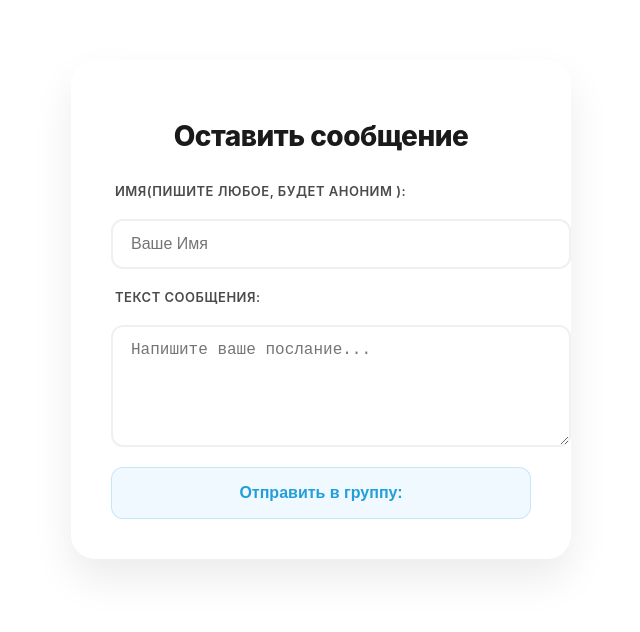
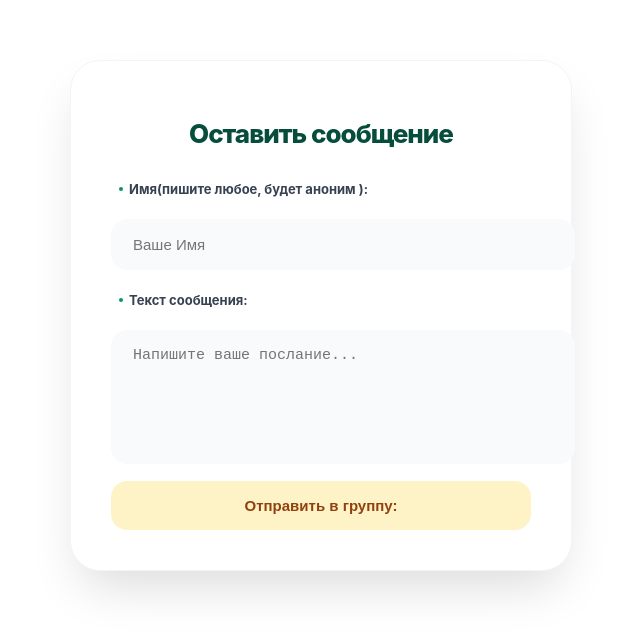
Before and after one commit to Danikowo/-j-j, a plain HTML site: page index.html in a window 1280 px wide. Shown: the whole page, without its empty margins (319-959 px from the left). Drawn offline with Linux system fonts and the light colour scheme; files whose address does not match are found by name.

Commit message:
Update style.css

```diff
--- a/style.css
+++ b/style.css
@@ -1,95 +1,117 @@
 :root {
-    --primary-gradient: linear-gradient(135deg, #667eea 0%, #764ba2 100%);
-    --tg-color: #229ED9;
-    --input-bg: rgba(255, 255, 255, 0.9);
+    /* Основная палитра */
+    --bg-page: #0f172a; /* Темный фон для всей страницы, если нужно */
+    --accent-emerald: #059669;
+    --accent-gold: #fbbf24;
+    --card-bg: #ffffff;
+    --input-focus: #10b981;
 }
 
 .form-container {
     max-width: 420px;
     margin: 60px auto;
     padding: 40px;
-    background: #ffffff;
-    border-radius: 24px;
-    /* Глубокая мягкая тень */
-    box-shadow: 0 20px 40px rgba(0, 0, 0, 0.08);
-    font-family: 'Inter', -apple-system, sans-serif;
+    background: var(--card-bg);
+    border-radius: 30px; /* Еще более мягкие углы */
+    box-shadow: 0 25px 50px -12px rgba(0, 0, 0, 0.15);
+    font-family: 'Inter', system-ui, -apple-system, sans-serif;
+    border: 1px solid #f1f5f9;
 }
 
 h1 {
     text-align: center;
-    color: #1a1a1a;
-    margin-bottom: 30px;
-    font-size: 28px;
+    color: #064e3b; /* Глубокий зеленый */
+    margin-bottom: 32px;
+    font-size: 26px;
     font-weight: 800;
-    letter-spacing: -0.5px;
+    letter-spacing: -1px;
 }
 
 #form {
     display: flex;
     flex-direction: column;
-    gap: 20px;
+    gap: 22px;
 }
 
 label {
-    font-weight: 600;
-    color: #4a4a4a;
+    font-weight: 700;
+    color: #374151;
     font-size: 13px;
-    text-transform: uppercase;
-    letter-spacing: 0.5px;
-    margin-left: 4px;
+    margin-left: 8px;
+    display: flex;
+    align-items: center;
+    gap: 6px;
+}
+
+/* Маленькая точка перед лейблом для стиля */
+label::before {
+    content: '';
+    width: 4px;
+    height: 4px;
+    background: var(--accent-emerald);
+    border-radius: 50%;
 }
 
 input,
 textarea {
     width: 100%;
-    padding: 14px 18px;
-    background: var(--input-bg);
-    border: 2px solid #f0f0f0;
-    border-radius: 12px;
-    font-size: 16px;
-    color: #333;
-    transition: all 0.3s cubic-bezier(0.4, 0, 0.2, 1);
+    padding: 15px 20px;
+    background: #f8fafc;
+    border: 2px solid transparent;
+    border-radius: 16px;
+    font-size: 15px;
+    color: #1e293b;
+    transition: all 0.3s ease;
 }
 
 input:focus,
 textarea:focus {
     outline: none;
-    border-color: #667eea;
     background: #fff;
-    box-shadow: 0 0 0 4px rgba(102, 126, 234, 0.1);
+    border-color: var(--input-focus);
+    box-shadow: 0 10px 15px -3px rgba(16, 185, 129, 0.1);
 }
 
 button {
     padding: 16px;
     border: none;
-    border-radius: 12px;
-    font-size: 16px;
+    border-radius: 16px;
+    font-size: 15px;
     font-weight: 700;
     cursor: pointer;
-    transition: all 0.2s ease;
-    display: flex;
-    align-items: center;
-    justify-content: center;
-    gap: 8px;
+    transition: all 0.3s cubic-bezier(0.4, 0, 0.2, 1);
 }
 
 #post {
-    background: var(--primary-gradient);
-    color: white;
-    box-shadow: 0 4px 15px rgba(102, 126, 234, 0.4);
+    background: #065f46; /* Изумрудный */
+    color: #ecfdf5;
+    box-shadow: 0 4px 12px rgba(6, 95, 70, 0.2);
 }
 
 #tg {
-    background-color: #f0f9ff;
-    color: var(--tg-color);
-    border: 1px solid rgba(34, 158, 217, 0.2);
+    background: #fef3c7; /* Светлое золото */
+    color: #92400e;
+    margin-top: -5px;
 }
 
 button:hover {
-    transform: translateY(-2px);
-    filter: brightness(1.1);
+    transform: scale(1.02);
+    filter: contrast(1.1);
+}
+
+#post:hover {
+    box-shadow: 0 8px 20px rgba(6, 95, 70, 0.3);
+}
+
+#tg:hover {
+    background: var(--accent-gold);
 }
 
 button:active {
-    transform: translateY(0);
+    transform: scale(0.97);
 }
+
+textarea {
+    min-height: 100px;
+    resize: none; /* Убираем ручное изменение размера для чистоты вида */
+}
```
